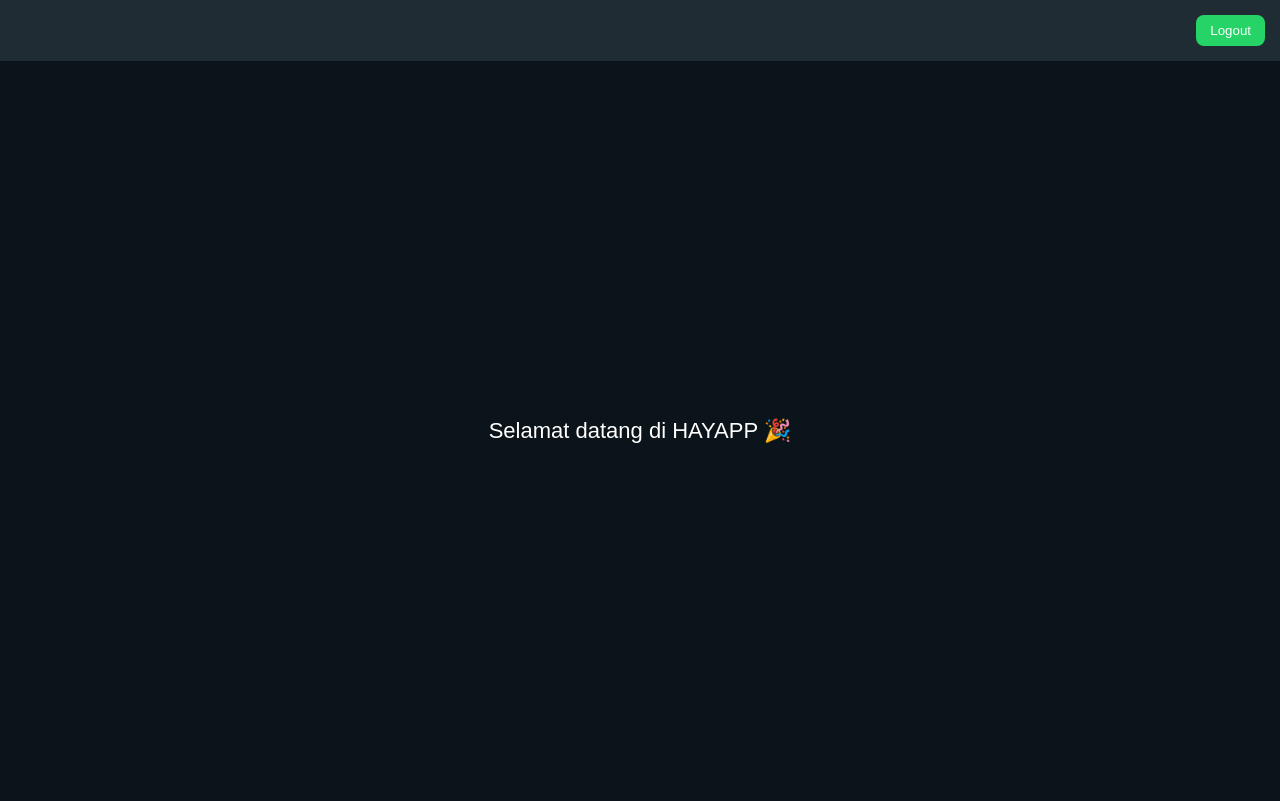
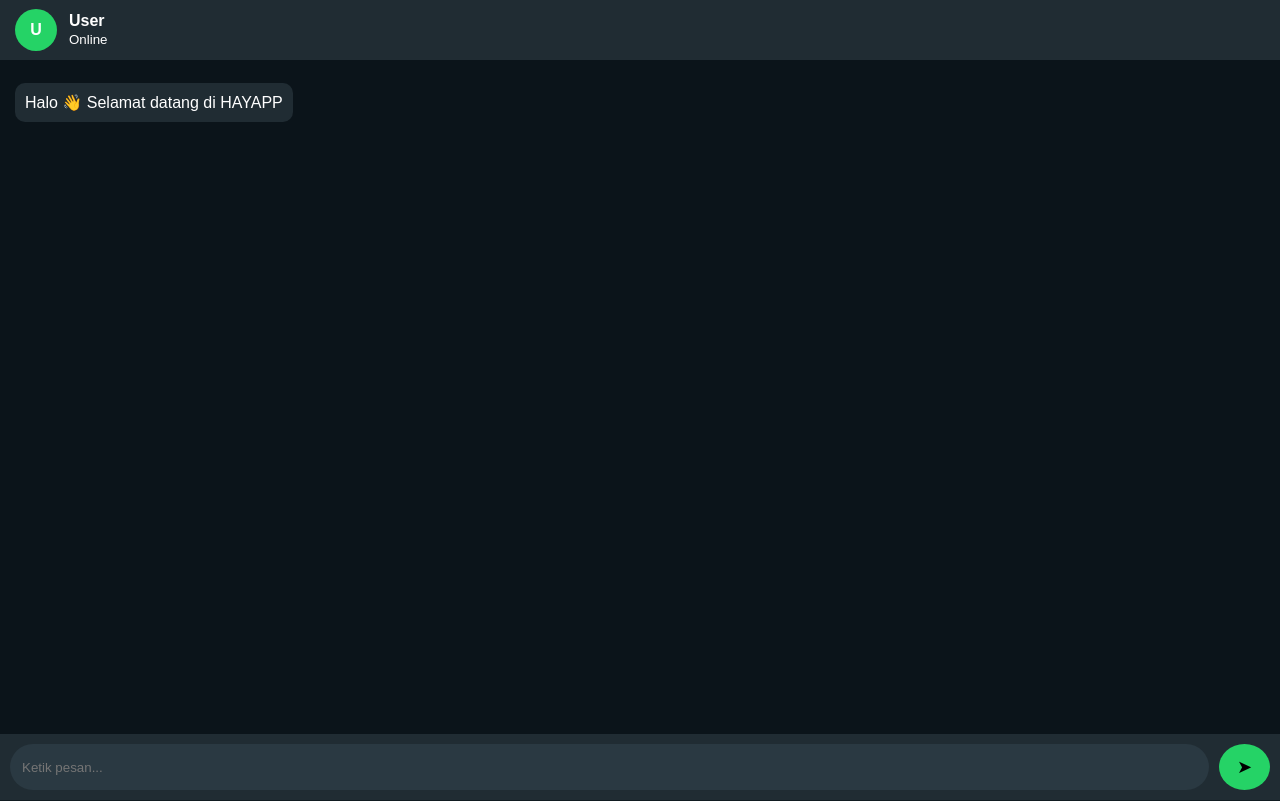
Before and after one commit to DanzzTy/HAYCHAT, a plain HTML site: page chat.html in a window 1280 px wide. Drawn offline with Linux system fonts and the light colour scheme.

Commit message:
Rename HAYAPP to HAYCHAT and update styles

```diff
--- a/chat.html
+++ b/chat.html
@@ -3,77 +3,168 @@
 <head>
 <meta charset="UTF-8">
 <meta name="viewport" content="width=device-width,initial-scale=1">
-<title>HAYAPP</title>
+<title>HAYCHAT</title>
 
 <style>
+*{
+margin:0;
+padding:0;
+box-sizing:border-box;
+font-family:Arial;
+}
+
 body{
-margin:0;
-font-family:Arial;
+background:#111b21;
+height:100vh;
+display:flex;
+flex-direction:column;
+}
+
+.header{
+height:60px;
+background:#202c33;
+display:flex;
+align-items:center;
+padding:0 15px;
+color:white;
+}
+
+.avatar{
+width:42px;
+height:42px;
+border-radius:50%;
+background:#25D366;
+display:flex;
+align-items:center;
+justify-content:center;
+font-weight:bold;
+margin-right:12px;
+}
+
+.chat{
+flex:1;
+overflow:auto;
+padding:15px;
 background:#0b141a;
 }
 
-.header{
+.msg-me{
+background:#005c4b;
+color:white;
+padding:10px;
+border-radius:10px;
+margin:8px 0;
+margin-left:auto;
+width:max-content;
+max-width:75%;
+}
+
+.msg-you{
 background:#202c33;
 color:white;
-padding:15px;
-font-size:20px;
-display:flex;
-justify-content:space-between;
-align-items:center;
+padding:10px;
+border-radius:10px;
+margin:8px 0;
+width:max-content;
+max-width:75%;
 }
 
-.header button{
-background:#25D366;
+.bottom{
+display:flex;
+padding:10px;
+background:#202c33;
+}
+
+.bottom input{
+flex:1;
+padding:12px;
 border:none;
-padding:8px 14px;
-border-radius:8px;
+border-radius:30px;
+background:#2a3942;
 color:white;
 }
 
-.chat{
-height:calc(100vh - 60px);
-display:flex;
-justify-content:center;
-align-items:center;
-color:white;
-font-size:22px;
+.bottom button{
+margin-left:10px;
+padding:12px 18px;
+border:none;
+border-radius:50%;
+background:#25D366;
+font-size:18px;
 }
 </style>
-
 </head>
 
 <body>
 
 <div class="header">
 
-<span id="nama"></span>
+<div class="avatar" id="avatar"></div>
 
-<button onclick="logout()">
-Logout
-</button>
+<div>
+<b id="nama"></b><br>
+<small>Online</small>
+</div>
 
 </div>
 
-<div class="chat">
+<div class="chat" id="chat">
 
-Selamat datang di HAYAPP 🎉
+<div class="msg-you">
+Halo 👋 Selamat datang di HAYAPP
+</div>
+
+</div>
+
+<div class="bottom">
+
+<input id="pesan" placeholder="Ketik pesan...">
+
+<button onclick="kirim()">➤</button>
 
 </div>
 
 <script>
 
-document.getElementById("nama").innerHTML=
-localStorage.getItem("nama");
+let nama=localStorage.getItem("nama")||"User";
 
-function logout(){
+document.getElementById("nama").innerHTML=nama;
 
-localStorage.clear();
+document.getElementById("avatar").innerHTML=nama.charAt(0).toUpperCase();
 
-location.href="index.html";
+function kirim(){
+
+let pesan=document.getElementById("pesan");
+
+if(pesan.value=="") return;
+
+let chat=document.getElementById("chat");
+
+chat.innerHTML+=`
+<div class="msg-me">
+${pesan.value}
+</div>
+`;
+
+setTimeout(()=>{
+
+chat.innerHTML+=`
+<div class="msg-you">
+Pesan diterima 👍
+</div>
+`;
+
+chat.scrollTop=chat.scrollHeight;
+
+},600);
+
+pesan.value="";
+
+chat.scrollTop=chat.scrollHeight;
 
 }
 
 </script>
 
 </body>
-</html>
+  </html>
```
